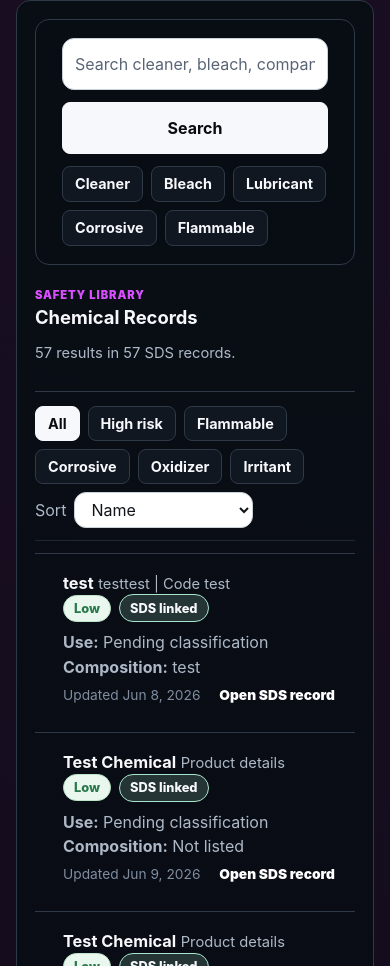
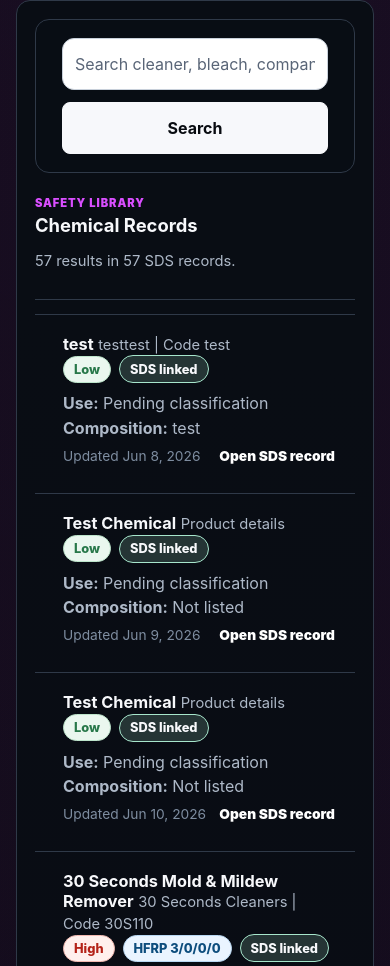
Before and after one commit to dsrogerssojo/chemicalsearch, a plain HTML site: page chemicalsearch-site/index.html in a window 390 px wide. Shown: the part 948-1914 px from the top of the page. Drawn offline with Linux system fonts and the light colour scheme.

Commit message:
Remove home screen filter chips

```diff
--- a/chemicalsearch-site/app-base.css
+++ b/chemicalsearch-site/app-base.css
@@ -19,12 +19,12 @@ a{color:#111}
 .brand-copy{display:grid}
 .brand-title{font-weight:900}
 .brand-subtitle{font-size:.8rem;color:#bdbdbd}
-.nav-actions,.form-actions,.quick-searches,.filter-tabs,.card-badges,.detail-actions{display:flex;gap:8px;flex-wrap:wrap;align-items:center}
+.nav-actions,.form-actions,.card-badges,.detail-actions{display:flex;gap:8px;flex-wrap:wrap;align-items:center}
 .button{min-height:40px;border:1px solid #111;border-radius:10px;padding:0 13px;font-weight:800;text-decoration:none;display:inline-flex;align-items:center;justify-content:center;background:#fff;color:#111}
 .button.primary{background:#000;color:#fff;border-color:#000}
 .button.secondary{background:#fff;border-color:#9a9a9a;color:#111}
 .button.compact{min-height:34px;font-size:.9rem}
-.button:hover,.quick-chip:hover,.filter-chip:hover{transform:translateY(-1px)}
+.button:hover{transform:translateY(-1px)}
 .emergency-strip{background:#111;border-bottom:1px solid #222}
 .emergency-strip-inner{padding:8px 16px;display:grid;grid-template-columns:repeat(3,1fr);gap:8px}
 .hotline{min-height:42px;border-radius:9px;padding:8px 10px;text-decoration:none;color:#111;display:flex;align-items:center;justify-content:space-between;gap:8px;border:1px solid #d8d8d8;text-align:left;background:#fff}
@@ -49,13 +49,7 @@ a{color:#111}
 .search-input::placeholder,.field::placeholder,.textarea::placeholder{color:#777}
 .search-input:focus,.field:focus,.textarea:focus,select:focus{outline:2px solid #000;outline-offset:1px}
 .textarea{min-height:100px;resize:vertical}
-.quick-searches{margin-top:8px}
-.quick-chip,.filter-chip{min-height:34px;border:1px solid #b8b8b8;border-radius:999px;background:#fff;color:#111;padding:0 12px;font-weight:800}
-.filter-chip.is-selected,.quick-chip:hover{background:#000;color:#fff;border-color:#000}
-.section-heading,.filter-toolbar,.detail-header{display:flex;align-items:flex-start;justify-content:space-between;gap:12px}
-.filter-toolbar{margin-bottom:12px}
-.sort-control{display:flex;align-items:center;gap:8px;color:var(--muted)}
-.sort-control select{min-height:36px;border:1px solid #b8b8b8;border-radius:999px;padding:0 12px;background:#fff;color:#111}
+.section-heading,.detail-header{display:flex;align-items:flex-start;justify-content:space-between;gap:12px}
 .meta{color:var(--muted);font-size:.92rem;line-height:1.35}
 .cards{display:grid;gap:10px}
 .chemical-card{width:100%;border:1px solid var(--line);border-radius:12px;background:#fff;color:#111;text-align:left;display:grid;grid-template-columns:8px 1fr;overflow:hidden;box-shadow:0 6px 18px rgba(0,0,0,.08)}
@@ -110,9 +104,8 @@ a{color:#111}
 
 @media(max-width:820px){
   .emergency-strip-inner,.search-row,.incident-grid,.hazard-overview,.sds-section-grid,.form-grid{grid-template-columns:1fr}
-  .section-heading,.filter-toolbar,.detail-header{display:block}
+  .section-heading,.detail-header{display:block}
   .detail-actions{margin-top:12px}
-  .sort-control{margin-top:8px}
   .hero-inner{padding:14px 16px}
   .topbar-inner{align-items:flex-start;flex-direction:column}
 }
--- a/chemicalsearch-site/app.js
+++ b/chemicalsearch-site/app.js
@@ -6,8 +6,6 @@ const records = Array.isArray(globalThis.SDS_RECORDS)
   : [];
 
 let currentQuery = "";
-let currentFilter = "all";
-let currentSort = "name";
 window.currentQuery = currentQuery;
 
 function escapeHtml(value) {
@@ -148,16 +146,12 @@ function searchScore(record) {
 
 function matchesRecord(record) {
   const q = normalize(currentQuery);
-  const matchesQuery = !q || searchableValues(record).some((value) => normalize(value).includes(q));
-  const matchesFilter = currentFilter === "all" || inferTags(record).includes(currentFilter) || riskInfo(record).label.toLowerCase() === currentFilter;
-  return matchesQuery && matchesFilter;
+  return !q || searchableValues(record).some((value) => normalize(value).includes(q));
 }
 
 function searchResults() {
   const results = records.filter(matchesRecord);
   return results.sort((a, b) => {
-    if (currentSort === "risk") return riskInfo(b).rank - riskInfo(a).rank || String(a.name || "").localeCompare(String(b.name || ""));
-    if (currentSort === "updated") return new Date(b.updated_at || 0) - new Date(a.updated_at || 0);
     return searchScore(a) - searchScore(b) || String(a.name || "").localeCompare(String(b.name || ""));
   });
 }
@@ -215,7 +209,6 @@ function searchPanel() {
         <input id="searchInput" class="search-input" value="${escapeHtml(currentQuery)}" placeholder="Search cleaner, bleach, company, product code, composition..." autocomplete="off" />
         <button class="button primary" type="submit">Search</button>
       </form>
-      <div class="quick-searches">${["Cleaner", "Bleach", "Lubricant", "Corrosive", "Flammable"].map((query) => `<button class="quick-chip" data-query="${escapeHtml(query)}">${escapeHtml(query)}</button>`).join("")}</div>
     </div>
   `;
 }
@@ -226,10 +219,6 @@ function renderHome() {
       ${searchPanel()}
       <div class="section-heading">
         <div><span class="eyebrow">Safety library</span><h2 id="resultsTitle">Chemical Records</h2><p id="resultsMeta" class="meta"></p></div>
-      </div>
-      <div class="filter-toolbar">
-        <div class="filter-tabs">${[["all", "All"], ["high", "High risk"], ["flammable", "Flammable"], ["corrosive", "Corrosive"], ["oxidizer", "Oxidizer"], ["irritant", "Irritant"]].map(([value, label]) => `<button class="filter-chip ${currentFilter === value ? "is-selected" : ""}" data-filter="${value}" type="button">${label}</button>`).join("")}</div>
-        <label class="sort-control">Sort <select id="sortSelect"><option value="name" ${currentSort === "name" ? "selected" : ""}>Name</option><option value="risk" ${currentSort === "risk" ? "selected" : ""}>Risk level</option><option value="updated" ${currentSort === "updated" ? "selected" : ""}>Recently updated</option></select></label>
       </div>
       <div id="resultsList" class="cards" aria-live="polite"></div>
     </section>
@@ -248,23 +237,6 @@ function bindSearchControls() {
   });
   document.getElementById("searchInput")?.addEventListener("input", (event) => {
     setCurrentQuery(event.target.value);
-    renderResults();
-  });
-  document.querySelectorAll("[data-query]").forEach((button) => {
-    button.addEventListener("click", () => {
-      setCurrentQuery(button.dataset.query);
-      document.getElementById("searchInput").value = currentQuery;
-      renderResults();
-    });
-  });
-  document.querySelectorAll("[data-filter]").forEach((button) => {
-    button.addEventListener("click", () => {
-      currentFilter = button.dataset.filter;
-      renderHome();
-    });
-  });
-  document.getElementById("sortSelect")?.addEventListener("change", (event) => {
-    currentSort = event.target.value;
     renderResults();
   });
 }
--- a/chemicalsearch-site/professional-ui.css
+++ b/chemicalsearch-site/professional-ui.css
@@ -1,8 +1,6 @@
 /* Professional UI polish for action controls and contact information. */
 
 .button,
-.quick-chip,
-.filter-chip,
 .hotline,
 .source-pill,
 .ghs-pill,
@@ -31,9 +29,7 @@
 }
 
 .button.primary:hover,
-.button.secondary:hover,
-.quick-chip:hover,
-.filter-chip:hover {
+.button.secondary:hover {
   transform: none !important;
   filter: none !important;
 }
@@ -49,26 +45,10 @@
 }
 
 .button:focus-visible,
-.quick-chip:focus-visible,
-.filter-chip:focus-visible,
 .hotline:focus-visible,
 .chemical-card:focus-visible {
   outline: 2px solid rgba(255,255,255,.78) !important;
   outline-offset: 3px !important;
-}
-
-.quick-chip,
-.filter-chip {
-  border-radius: 8px !important;
-  font-size: .9rem !important;
-  font-weight: 700 !important;
-  padding: 8px 12px !important;
-}
-
-.filter-chip.is-selected {
-  background: #f7f8fb !important;
-  color: #080b10 !important;
-  border-color: #f7f8fb !important;
 }
 
 .emergency-strip {
--- a/chemicalsearch-site/sojo-theme.css
+++ b/chemicalsearch-site/sojo-theme.css
@@ -29,12 +29,12 @@ body { font-family: Inter, Arial, Helvetica, sans-serif !important; }
 .brand-mark { background: #ffffff !important; color: #05070b !important; border-radius: 10px !important; }
 .brand-title { color: var(--sojo-text) !important; letter-spacing: -.02em !important; }
 
-.brand-subtitle,.meta,.footer-inner,.summary-list dd,.panel p,.lead,.sort-control { color: var(--sojo-muted-2) !important; }
+.brand-subtitle,.meta,.footer-inner,.summary-list dd,.panel p,.lead { color: var(--sojo-muted-2) !important; }
 
-.button,.quick-chip,.filter-chip { border-radius: 999px !important; font-weight: 800 !important; transition: transform .16s ease, border-color .16s ease, background .16s ease, color .16s ease !important; }
+.button { border-radius: 999px !important; font-weight: 800 !important; transition: transform .16s ease, border-color .16s ease, background .16s ease, color .16s ease !important; }
 .button.primary { background: #ffffff !important; color: #05070b !important; border-color: #ffffff !important; box-shadow: none !important; }
-.button.secondary,.quick-chip,.filter-chip { background: #111721 !important; color: var(--sojo-text) !important; border-color: var(--sojo-line) !important; }
-.button.secondary:hover,.quick-chip:hover,.filter-chip:hover,.filter-chip.is-selected { background: #ffffff !important; color: #05070b !important; border-color: #ffffff !important; }
+.button.secondary { background: #111721 !important; color: var(--sojo-text) !important; border-color: var(--sojo-line) !important; }
+.button.secondary:hover { background: #ffffff !important; color: #05070b !important; border-color: #ffffff !important; }
 
 .emergency-strip { background: #05070b !important; border-bottom: 1px solid var(--sojo-line) !important; }
 .hotline { background: #111721 !important; color: var(--sojo-text) !important; border-color: var(--sojo-line) !important; border-radius: 10px !important; }
@@ -88,10 +88,8 @@ body { font-family: Inter, Arial, Helvetica, sans-serif !important; }
 .search-panel .search-row { display: flex !important; flex-direction: row !important; align-items: center !important; justify-content: flex-start !important; gap: 12px !important; width: 100% !important; max-width: 100% !important; }
 .search-panel .search-input { order: 1 !important; flex: 1 1 auto !important; width: auto !important; min-width: 0 !important; max-width: none !important; height: 52px !important; }
 .search-panel .search-row .button,.search-panel .search-row button[type='submit'] { order: 2 !important; flex: 0 0 auto !important; width: auto !important; min-width: 128px !important; height: 52px !important; padding: 0 26px !important; }
-.search-input,.field,.textarea,.sort-control select { background: #ffffff !important; color: #101419 !important; border: 1px solid #c8d0da !important; border-radius: 12px !important; }
+.search-input,.field,.textarea { background: #ffffff !important; color: #101419 !important; border: 1px solid #c8d0da !important; border-radius: 12px !important; }
 .search-input::placeholder,.field::placeholder,.textarea::placeholder { color: #596577 !important; }
-.quick-searches { justify-content: flex-start !important; }
-.filter-toolbar { border-bottom: 1px solid var(--sojo-line-soft) !important; padding-bottom: 12px !important; }
 
 .chemical-card { border-radius: 0 !important; border-left: 0 !important; border-right: 0 !important; border-top: 1px solid var(--sojo-line) !important; border-bottom: 0 !important; background: transparent !important; }
 .chemical-card:hover { background: rgba(255,255,255,.035) !important; border-color: var(--sojo-line) !important; }
--- a/chemicalsearch-site/styles.css
+++ b/chemicalsearch-site/styles.css
@@ -39,21 +39,6 @@ body { }
   padding: 0 26px !important;
   white-space: nowrap !important;
   box-sizing: border-box !important;
-}
-
-.quick-searches {
-  margin-top: 12px !important;
-  display: flex !important;
-  flex-wrap: wrap !important;
-  gap: 8px !important;
-  align-items: center !important;
-  justify-content: flex-start !important;
-}
-
-.quick-chip {
-  height: 36px !important;
-  padding: 0 14px !important;
-  white-space: nowrap !important;
 }
 
 #homeButton {
@@ -412,7 +397,6 @@ body:not(.is-home-page) .emergency-strip {
   .hero,
   .footer,
   .search-panel,
-  .filter-toolbar,
   .results-panel > .section-heading,
   .cards,
   .incident-grid,
```
